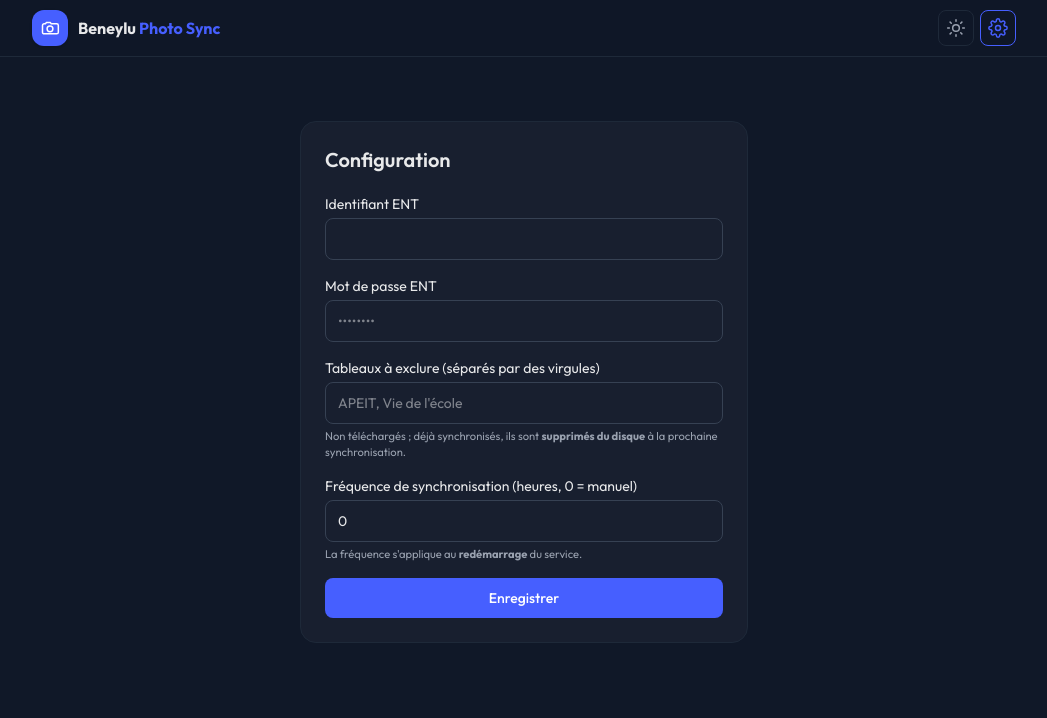
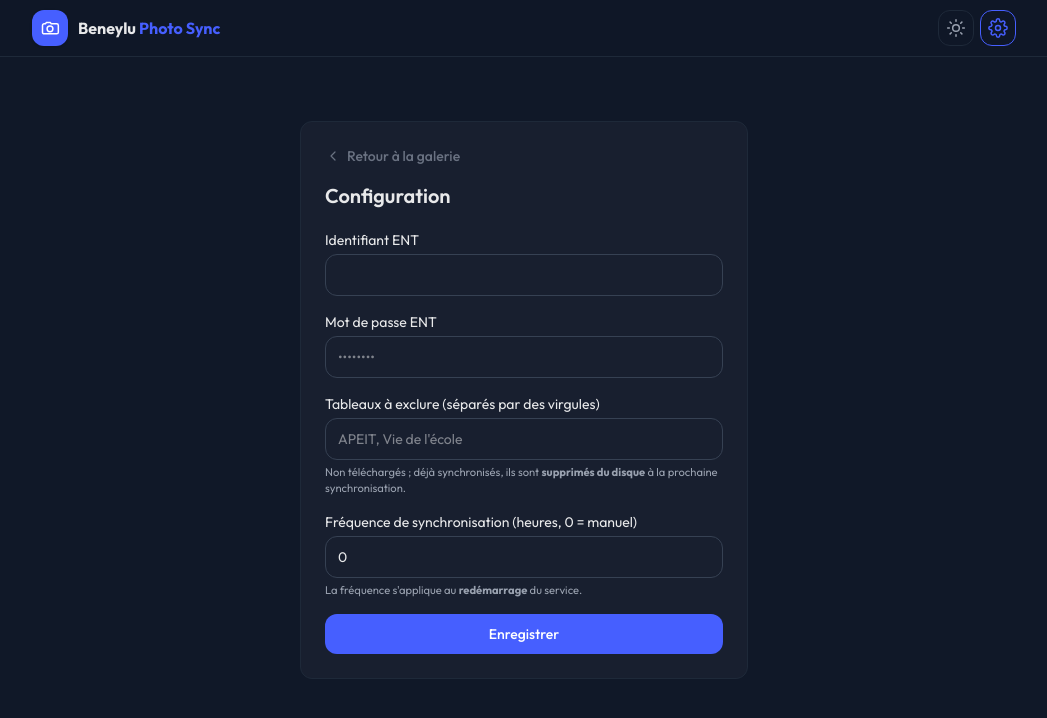
Before and after one commit to SckyzO/beneylu-photo-sync, a FastAPI app: page /config in a window 1280 px wide. Shown: the top 718 px of the page, without its empty margins (116-1163 px from the left). Run offline with FastAPI, Linux system fonts and the light colour scheme.

Commit message:
feat(web): back-to-gallery link on config + homogeneous corner radius
- Configuration page gets a '← Retour à la galerie' link at the top of the card.
- Unify every rounded utility (was rounded-lg/xl/2xl/full) to a single rounded-xl
  across buttons, search, inputs, cards, badges, thumbnails and the lightbox, so
  corners read consistently. A test pins the radius set to {rounded-xl}. 112 tests.

```diff
--- a/src/ent_exporter/web/static/app.js
+++ b/src/ent_exporter/web/static/app.js
@@ -97,12 +97,12 @@
 
     const img = document.createElement("img");
     img.alt = "";
-    img.className = "max-h-[90vh] max-w-[90vw] rounded-lg object-contain";
+    img.className = "max-h-[90vh] max-w-[90vw] rounded-xl object-contain";
 
     const counter = document.createElement("div");
     counter.className = "absolute left-1/2 top-4 -translate-x-1/2 text-sm text-white/70";
     const caption = document.createElement("div");
-    caption.className = "absolute bottom-4 left-1/2 -translate-x-1/2 rounded-full bg-black/50 px-3 py-1 text-sm text-white/90";
+    caption.className = "absolute bottom-4 left-1/2 -translate-x-1/2 rounded-xl bg-black/50 px-3 py-1 text-sm text-white/90";
 
     overlay.appendChild(makeBtn("prev", "Précédent", "absolute left-4 top-1/2 -translate-y-1/2 px-4 py-2 text-3xl text-white/80 hover:text-white", "‹"));
     overlay.appendChild(img);
--- a/src/ent_exporter/web/templates/base.html
+++ b/src/ent_exporter/web/templates/base.html
@@ -38,7 +38,7 @@
             <circle cx="11" cy="11" r="7"/><path d="m21 21-4.3-4.3"/>
           </svg>
           <input id="gallery-search" type="search" autocomplete="off" placeholder="Rechercher une activité, un mois…" aria-label="Rechercher dans la galerie"
-                 class="w-full rounded-full border border-gray-200 bg-gray-50 py-2 pl-10 pr-4 text-sm placeholder-gray-400 focus:border-brand-500 focus:bg-white focus:outline-none focus:ring-2 focus:ring-brand-500/20 dark:border-gray-800 dark:bg-white/[0.03] dark:focus:bg-white/[0.06]">
+                 class="w-full rounded-xl border border-gray-200 bg-gray-50 py-2 pl-10 pr-4 text-sm placeholder-gray-400 focus:border-brand-500 focus:bg-white focus:outline-none focus:ring-2 focus:ring-brand-500/20 dark:border-gray-800 dark:bg-white/[0.03] dark:focus:bg-white/[0.06]">
         </div>
       </div>
       {% else %}
@@ -46,7 +46,7 @@
       {% endif %}
       <div class="flex shrink-0 items-center gap-1.5">
         <button id="theme-toggle" type="button" aria-label="Basculer le thème"
-          class="inline-flex h-9 w-9 items-center justify-center rounded-lg border border-gray-200 text-gray-500 transition hover:border-brand-500 hover:text-brand-500 dark:border-gray-800 dark:text-gray-400">
+          class="inline-flex h-9 w-9 items-center justify-center rounded-xl border border-gray-200 text-gray-500 transition hover:border-brand-500 hover:text-brand-500 dark:border-gray-800 dark:text-gray-400">
           <svg class="hidden h-5 w-5 dark:block" viewBox="0 0 24 24" fill="none"
                stroke="currentColor" stroke-width="1.8" stroke-linecap="round"
                stroke-linejoin="round" aria-hidden="true">
@@ -61,7 +61,7 @@
         </button>
         <a href="/config" {% if request.url.path == "/config" %}aria-current="page"{% endif %}
            aria-label="Configuration" title="Configuration"
-           class="inline-flex h-9 w-9 items-center justify-center rounded-lg border transition {% if request.url.path == '/config' %}border-brand-500 text-brand-500{% else %}border-gray-200 text-gray-500 hover:border-brand-500 hover:text-brand-500 dark:border-gray-800 dark:text-gray-400{% endif %}">
+           class="inline-flex h-9 w-9 items-center justify-center rounded-xl border transition {% if request.url.path == '/config' %}border-brand-500 text-brand-500{% else %}border-gray-200 text-gray-500 hover:border-brand-500 hover:text-brand-500 dark:border-gray-800 dark:text-gray-400{% endif %}">
           <svg class="h-5 w-5" viewBox="0 0 24 24" fill="none" stroke="currentColor" stroke-width="1.8"
                stroke-linecap="round" stroke-linejoin="round" aria-hidden="true">
             <circle cx="12" cy="12" r="3"/>
--- a/src/ent_exporter/web/templates/config.html
+++ b/src/ent_exporter/web/templates/config.html
@@ -1,28 +1,35 @@
 {% extends "base.html" %}
 {% block content %}
-<div class="mx-auto mt-10 max-w-md rounded-2xl border border-gray-200 bg-white p-6 dark:border-gray-800 dark:bg-white/[0.03]">
+<div class="mx-auto mt-10 max-w-md rounded-xl border border-gray-200 bg-white p-6 dark:border-gray-800 dark:bg-white/[0.03]">
+  <a href="/" class="mb-4 inline-flex items-center gap-1.5 text-sm font-medium text-gray-500 transition hover:text-brand-500">
+    <svg class="h-4 w-4" viewBox="0 0 24 24" fill="none" stroke="currentColor" stroke-width="1.8"
+         stroke-linecap="round" stroke-linejoin="round" aria-hidden="true">
+      <path d="m15 18-6-6 6-6"/>
+    </svg>
+    Retour à la galerie
+  </a>
   <h2 class="mb-5 text-xl font-semibold text-gray-800 dark:text-white/90">Configuration</h2>
   <form method="post" action="/config" class="flex flex-col gap-4">
     <label class="flex flex-col gap-1 text-sm">Identifiant ENT
       <input type="text" name="login" value="{{ login }}" autocomplete="username"
-        class="rounded-lg border border-gray-300 bg-transparent px-3 py-2.5 text-sm focus:border-brand-300 focus:outline-none focus:ring-3 focus:ring-brand-500/10 dark:border-gray-700">
+        class="rounded-xl border border-gray-300 bg-transparent px-3 py-2.5 text-sm focus:border-brand-300 focus:outline-none focus:ring-3 focus:ring-brand-500/10 dark:border-gray-700">
     </label>
     <label class="flex flex-col gap-1 text-sm">Mot de passe ENT {% if has_password %}<em class="text-gray-400">(déjà enregistré — laisser vide pour ne pas changer)</em>{% endif %}
       <input type="password" name="password" autocomplete="new-password" placeholder="••••••••"
-        class="rounded-lg border border-gray-300 bg-transparent px-3 py-2.5 text-sm focus:border-brand-300 focus:outline-none focus:ring-3 focus:ring-brand-500/10 dark:border-gray-700">
+        class="rounded-xl border border-gray-300 bg-transparent px-3 py-2.5 text-sm focus:border-brand-300 focus:outline-none focus:ring-3 focus:ring-brand-500/10 dark:border-gray-700">
     </label>
     <label class="flex flex-col gap-1 text-sm">Tableaux à exclure (séparés par des virgules)
       <input type="text" name="excluded_boards" value="{{ excluded_boards }}" placeholder="APEIT, Vie de l'école"
-        class="rounded-lg border border-gray-300 bg-transparent px-3 py-2.5 text-sm focus:border-brand-300 focus:outline-none focus:ring-3 focus:ring-brand-500/10 dark:border-gray-700">
+        class="rounded-xl border border-gray-300 bg-transparent px-3 py-2.5 text-sm focus:border-brand-300 focus:outline-none focus:ring-3 focus:ring-brand-500/10 dark:border-gray-700">
       <small class="text-gray-400">Non téléchargés ; déjà synchronisés, ils sont <strong>supprimés du disque</strong> à la prochaine synchronisation.</small>
     </label>
     <label class="flex flex-col gap-1 text-sm">Fréquence de synchronisation (heures, 0 = manuel)
       <input type="number" name="sync_interval_hours" min="0" value="{{ sync_interval_hours }}"
-        class="rounded-lg border border-gray-300 bg-transparent px-3 py-2.5 text-sm focus:border-brand-300 focus:outline-none focus:ring-3 focus:ring-brand-500/10 dark:border-gray-700">
+        class="rounded-xl border border-gray-300 bg-transparent px-3 py-2.5 text-sm focus:border-brand-300 focus:outline-none focus:ring-3 focus:ring-brand-500/10 dark:border-gray-700">
       <small class="text-gray-400">La fréquence s'applique au <strong>redémarrage</strong> du service.</small>
     </label>
     <button type="submit"
-      class="rounded-lg bg-brand-500 px-4 py-2.5 text-sm font-medium text-white hover:bg-brand-600">Enregistrer</button>
+      class="rounded-xl bg-brand-500 px-4 py-2.5 text-sm font-medium text-white hover:bg-brand-600">Enregistrer</button>
   </form>
 </div>
 {% endblock %}
```
Also changed, not shown: src/ent_exporter/web/templates/gallery.html (+8 -8 lines), src/ent_exporter/web/templates/login.html (+4 -4 lines), tests/web/test_app.py (+18 -1 lines), src/ent_exporter/web/static/cosmos.css.
